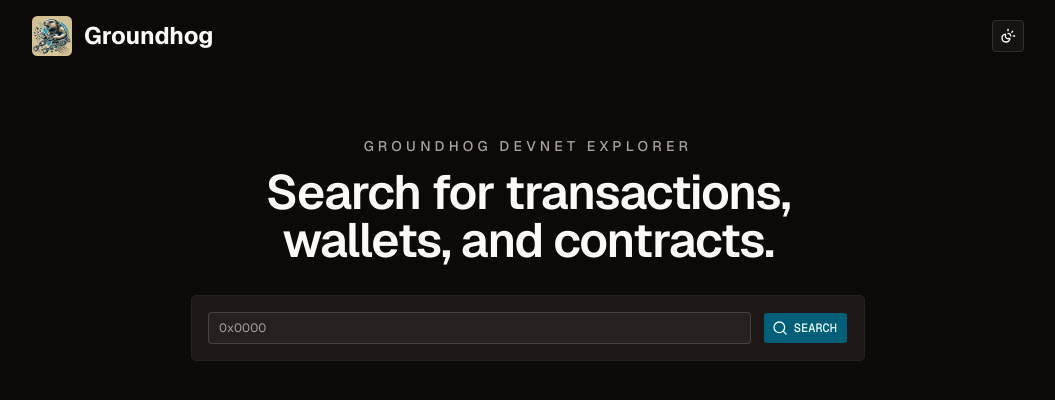
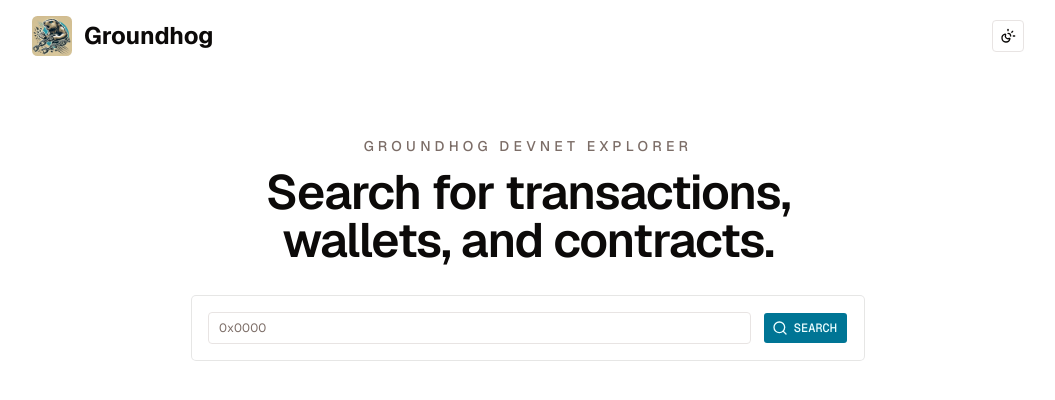
Before and after one commit to thruputchain/thruput-explorer, a Next.js app: page / in a window 1280 px wide. Shown: the top 400 px of the page, without its empty margins (112-1167 px from the left). Built offline with nearby package versions, Linux system fonts and the light colour scheme.

Commit message:
feat: theme toggle

```diff
--- a/package.json
+++ b/package.json
@@ -21,6 +21,7 @@
     "clsx": "^2.1.1",
     "lucide-react": "^1.16.0",
     "next": "16.2.6",
+    "next-themes": "0.4.6",
     "react": "19.2.4",
     "react-dom": "19.2.4",
     "shadcn": "^4.7.0",
--- a/src/app/layout.tsx
+++ b/src/app/layout.tsx
@@ -1,6 +1,7 @@
 import type { Metadata } from "next";
 import { Geist, Geist_Mono } from "next/font/google";
 import "./globals.css";
+import { ThemeProvider } from "@/components/theme-provider";
 import { cn } from "@/lib/utils";
 
 const geistSans = Geist({
@@ -26,14 +27,16 @@ export default function RootLayout({
   return (
     <html
       lang="en"
+      suppressHydrationWarning
       className={cn(
-        "dark",
         "antialiased",
         geistSans.variable,
         geistMono.variable,
       )}
     >
-      <body className="flex min-h-full flex-col">{children}</body>
+      <body className="flex min-h-full flex-col">
+        <ThemeProvider>{children}</ThemeProvider>
+      </body>
     </html>
   );
 }
--- a/src/components/app-header.tsx
+++ b/src/components/app-header.tsx
@@ -1,9 +1,8 @@
 import Image from "next/image";
-import { SunMoonIcon } from "lucide-react";
 
-import { Button } from "@/components/ui/button";
+import { ThemeToggle } from "@/components/theme-toggle";
 
-export function AppHeader({ onToggleTheme }: { onToggleTheme?: () => void }) {
+export function AppHeader() {
   return (
     <header className="flex items-center justify-between py-4">
       <h1 className="flex items-center gap-3 text-2xl font-bold">
@@ -16,9 +15,7 @@ export function AppHeader({ onToggleTheme }: { onToggleTheme?: () => void }) {
         />
         Groundhog
       </h1>
-      <Button variant="outline" size="icon" onClick={onToggleTheme}>
-        <SunMoonIcon className="h-6 w-6" />
-      </Button>
+      <ThemeToggle />
     </header>
   );
 }
--- /dev/null
+++ b/src/components/theme-provider.tsx
@@ -0,0 +1,12 @@
+"use client";
+
+import { ThemeProvider as NextThemesProvider } from "next-themes";
+import type { ReactNode } from "react";
+
+export function ThemeProvider({ children }: { children: ReactNode }) {
+  return (
+    <NextThemesProvider attribute="class" defaultTheme="system" enableSystem enableColorScheme disableTransitionOnChange>
+      {children}
+    </NextThemesProvider>
+  );
+}
--- /dev/null
+++ b/src/components/theme-toggle.tsx
@@ -0,0 +1,20 @@
+"use client";
+
+import { SunMoonIcon } from "lucide-react";
+import { useTheme } from "next-themes";
+
+import { Button } from "@/components/ui/button";
+
+export function ThemeToggle() {
+  const { setTheme } = useTheme();
+
+  function toggleTheme() {
+    setTheme(document.documentElement.classList.contains("dark") ? "light" : "dark");
+  }
+
+  return (
+    <Button variant="outline" size="icon" onClick={toggleTheme} aria-label="Toggle theme" title="Toggle theme">
+      <SunMoonIcon data-icon="icon" />
+    </Button>
+  );
+}
```
Also changed, not shown: 1 other file (tests, documents, lock files or other folders).
